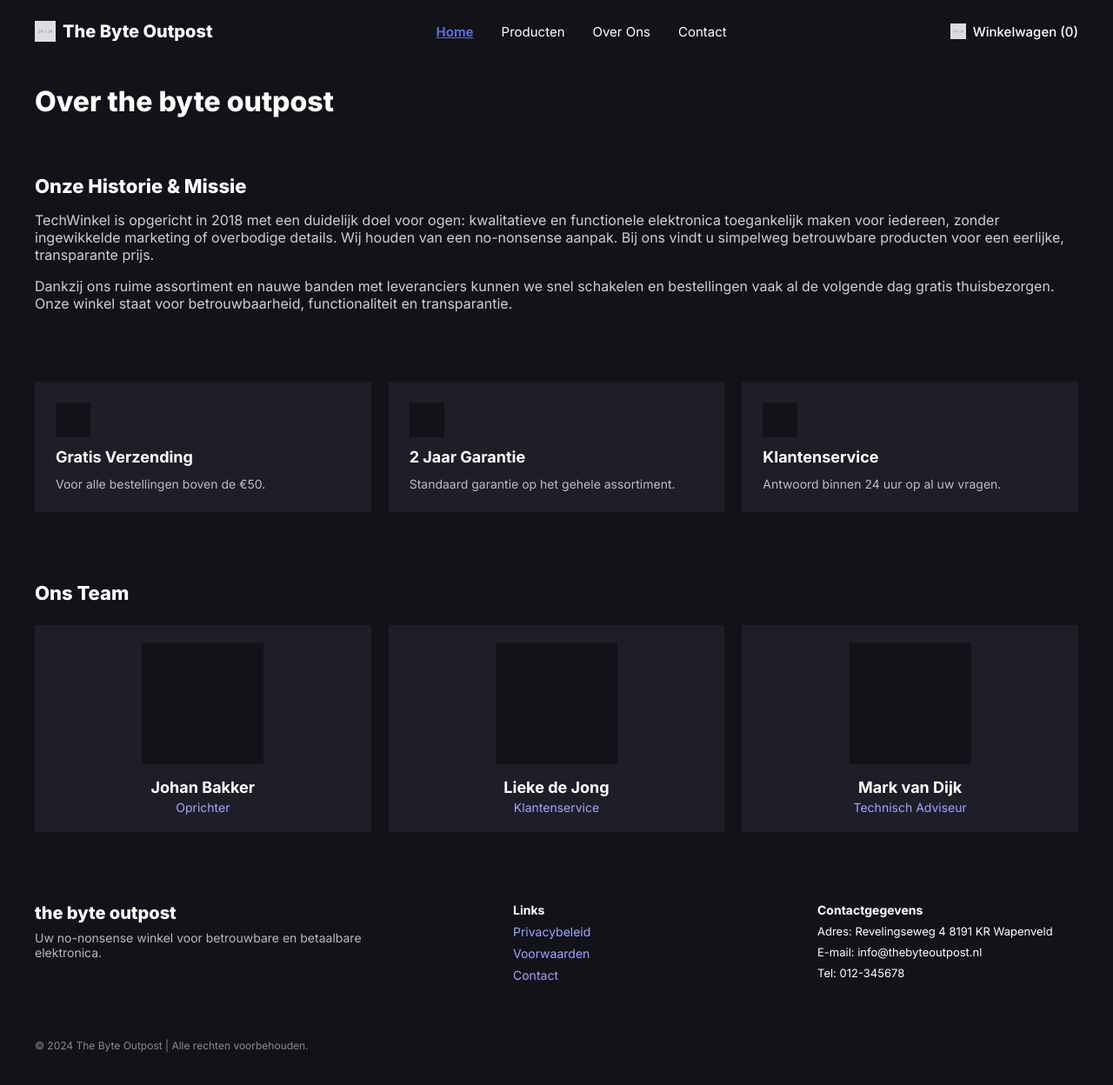
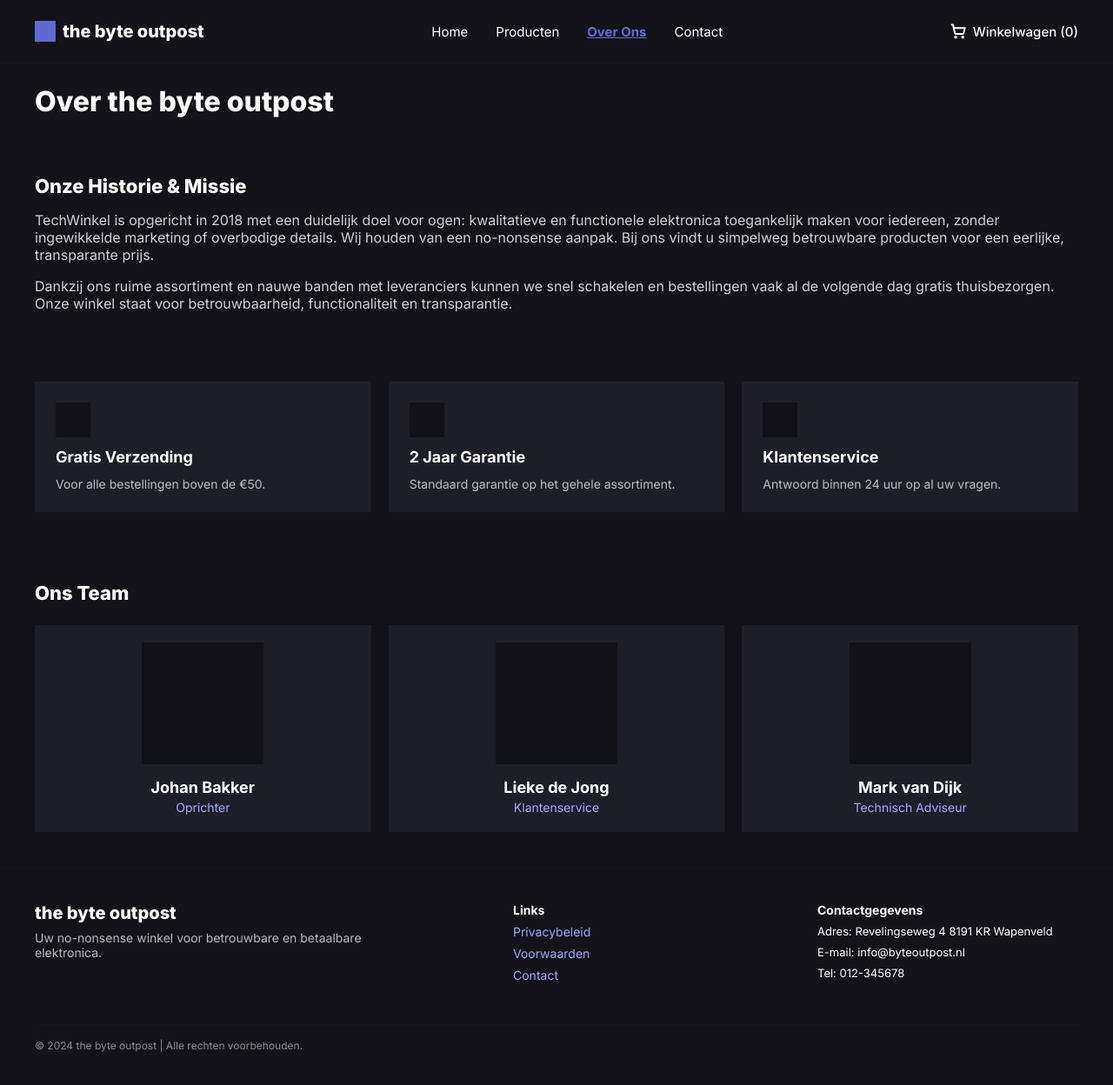
Before and after one commit to DarkDeltion/the-byte-outpost, a Next.js app: page /OverOns in a window 1280 px wide. Shown: the whole page at 87% size. Built offline with nearby package versions, Linux system fonts and the light colour scheme.

Commit message:
Over ons gekoppeld aan navigatie met Figma details

```diff
--- a/next.config.ts
+++ b/next.config.ts
@@ -2,7 +2,10 @@ import type { NextConfig } from "next";
 
 const nextConfig: NextConfig = {
   rewrites() {
-    return [{ source: '/producten', destination: '/Producten' }];
+    return [
+      { source: '/producten', destination: '/Producten' },
+      { source: '/over-ons', destination: '/OverOns' },
+    ];
   },
 };
 
--- a/src/app/OverOns/page.tsx
+++ b/src/app/OverOns/page.tsx
@@ -15,7 +15,12 @@ export default function OverOns() {
       ${inter.className} min-h-screen bg-[#121218] leading-[normal] text-white
       `}
     >
-      <Navbar />
+      <Navbar
+        activePage="over-ons"
+        brandName="the byte outpost"
+        logoSrc={null}
+        cartIcon="/over-ons/shopping-cart.svg"
+      />
 
       <main id="Content" className="w-full">
         {/* Header */}
@@ -131,7 +136,7 @@ export default function OverOns() {
         </section>
       </main>
 
-      <Footer />
+      <Footer email="info@byteoutpost.nl" copyrightName="the byte outpost" />
     </div>
   )
 }
--- a/src/components/footer.tsx
+++ b/src/components/footer.tsx
@@ -1,6 +1,14 @@
 import Link from 'next/link'
 
-export default function Footer() {
+type FooterProps = {
+  email?: string
+  copyrightName?: string
+}
+
+export default function Footer({
+  email = 'info@thebyteoutpost.nl',
+  copyrightName = 'The Byte Outpost',
+}: FooterProps) {
   return (
     <footer
       id="footer"
@@ -148,7 +156,7 @@ export default function Footer() {
           lg:text-[13px]
           "
         >
-          E-mail: info@thebyteoutpost.nl
+          E-mail: {email}
         </p>
 
         <p
@@ -179,7 +187,7 @@ export default function Footer() {
           lg:text-left
           "
         >
-          © 2024 The Byte Outpost | Alle rechten voorbehouden.
+          © 2024 {copyrightName} | Alle rechten voorbehouden.
         </p>
       </div>
     </footer>
--- a/src/components/navbar.tsx
+++ b/src/components/navbar.tsx
@@ -5,10 +5,18 @@ import Link from 'next/link'
 import { useState } from 'react'
 
 type NavbarProps = {
-  activePage?: 'home' | 'producten'
+  activePage?: 'home' | 'producten' | 'over-ons'
+  brandName?: string
+  logoSrc?: string | null
+  cartIcon?: string
 }
 
-export default function Navbar({ activePage = 'home' }: NavbarProps) {
+export default function Navbar({
+  activePage = 'home',
+  brandName = 'The Byte Outpost',
+  logoSrc = '/Placeholder/24x24.webp',
+  cartIcon = '/Placeholder/24x24.webp',
+}: NavbarProps) {
   const [menuOpen, setMenuOpen] = useState(false)
 
   return (
@@ -36,8 +44,9 @@ export default function Navbar({ activePage = 'home' }: NavbarProps) {
           lg:flex
           "
         >
+          {logoSrc ? (
             <Image
-            src="/Placeholder/24x24.webp"
+              src={logoSrc}
               alt="The Byte Outpost logo"
               width={24}
               height={24}
@@ -48,6 +57,9 @@ export default function Navbar({ activePage = 'home' }: NavbarProps) {
               lg:h-6 lg:w-6
               "
             />
+          ) : (
+            <span aria-hidden="true" className="mr-2 h-6 w-6 shrink-0 bg-[#5e6ad2]" />
+          )}
 
           <h2
             className="
@@ -57,7 +69,7 @@ export default function Navbar({ activePage = 'home' }: NavbarProps) {
             lg:text-[20px]
             "
           >
-            The Byte Outpost
+            {brandName}
           </h2>
         </Link>
 
@@ -98,12 +110,13 @@ export default function Navbar({ activePage = 'home' }: NavbarProps) {
 
           <Link
             href="/over-ons"
-            className="
-            text-[15px] text-white
+            aria-current={activePage === 'over-ons' ? 'page' : undefined}
+            className={`
+            text-[15px] ${activePage === 'over-ons' ? 'font-bold text-[#5e6ad2] underline' : 'text-white'}
             sm:text-[15px]
             md:text-[15px]
             lg:text-[15px]
-            "
+            `}
           >
             Over Ons
           </Link>
@@ -132,7 +145,7 @@ export default function Navbar({ activePage = 'home' }: NavbarProps) {
           "
         >
           <Image
-            src="/Placeholder/24x24.webp"
+            src={cartIcon}
             alt="Winkelwagen"
             width={18}
             height={18}
@@ -215,12 +228,13 @@ export default function Navbar({ activePage = 'home' }: NavbarProps) {
             <Link
               href="/over-ons"
               onClick={() => setMenuOpen(false)}
-              className="
-              border-b border-[#1e1e28] py-3 text-[15px] text-white
+              aria-current={activePage === 'over-ons' ? 'page' : undefined}
+              className={`
+              border-b border-[#1e1e28] py-3 text-[15px] ${activePage === 'over-ons' ? 'font-bold text-[#5e6ad2]' : 'text-white'}
               sm:py-3
               md:py-4
               lg:py-4
-              "
+              `}
             >
               Over Ons
             </Link>
@@ -249,7 +263,7 @@ export default function Navbar({ activePage = 'home' }: NavbarProps) {
               "
             >
               <Image
-                src="/Placeholder/24x24.webp"
+                src={cartIcon}
                 alt="Winkelwagen"
                 width={18}
                 height={18}
```
Also changed, not shown: public/over-ons/shopping-cart.svg (added). Lines whose indentation alone changed are shown as unchanged.
